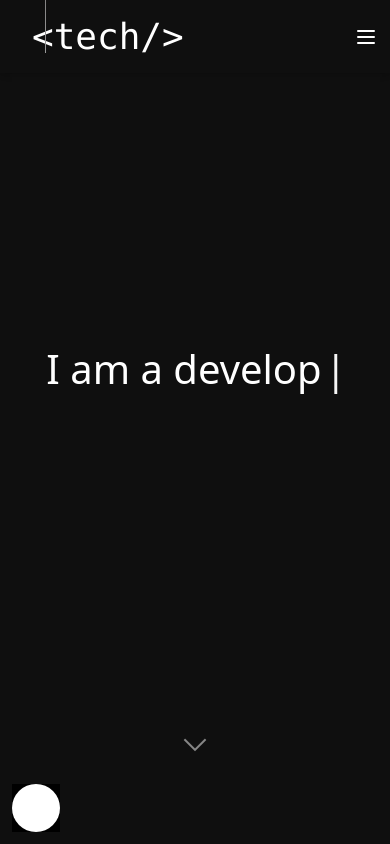
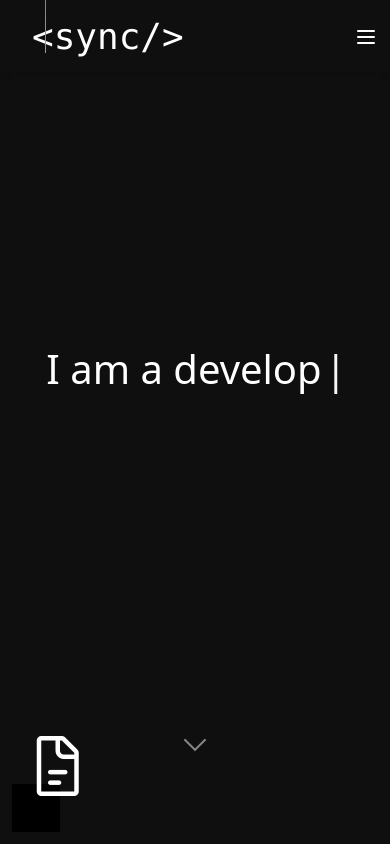
Before and after one commit to Akshat2427/Portfolio, a React (Vite) app: page / in a window 390 px wide. Shown: the top 844 px of the page. Built offline with nearby package versions, Linux system fonts and the light colour scheme.

Commit message:
Update index.html and NavBarPersonal.jsx; enhance RotateText component and styles; adjust Projects data

```diff
--- a/index.html
+++ b/index.html
@@ -5,7 +5,7 @@
     <link rel="icon" type="image/svg+xml" href="/catInFormal.jpg" style="border-radius: 50%;" />
     <meta name="viewport" content="width=device-width, initial-scale=1.0" />
     <link href="https://fonts.googleapis.com/css2?family=Roboto+Mono:wght@400;700&display=swap" rel="stylesheet">
-
+    <link rel="stylesheet" href="https://fonts.googleapis.com/css2?family=Material+Symbols+Outlined:opsz,wght,FILL,GRAD@24,400,0,0&icon_names=docs" />
     <title>Portfolio</title>
   </head>
   <body>
--- a/src/components/NavBarPersonal.jsx
+++ b/src/components/NavBarPersonal.jsx
@@ -26,7 +26,7 @@ const NavBar = () => {
     >
       <div className="text-4xl">
         <NavLink to="/" className="hover:text-[#f1c40f] font-mono">
-       {"<tech/>"}
+       {"<sync/>"}
         </NavLink>
       </div>
 
@@ -73,7 +73,7 @@ const NavBar = () => {
         initial={{ x: "-100%" }}
         animate={isOpen ? { x: 0 } : { x: "-100%" }}
         transition={{ type: "tween", duration: 0.4 }}
-        className={`absolute top-20 left-0 w-full h-screen bg-black bg-opacity-95 flex flex-col items-center justify-start opacity-100 transition-all duration-500 ease-in-out z-10 lg:static lg:flex lg:flex-row lg:space-x-12 lg:h-auto lg:bg-transparent lg:w-auto lg:mx-[-400px] lg:p-0 font-mono space-y-8 lg:space-y-0`}
+        className={`absolute top-20 left-0 w-full h-screen bg-black bg-opacity-95 flex flex-col items-center justify-start opacity-100 transition-all duration-500 ease-in-out z-10 lg:static lg:flex lg:flex-row lg:space-x-12 lg:h-auto lg:bg-transparent lg:w-auto lg:mx-[-400px] lg:p-0 font-mono space-y-8 lg:space-y-0 pt-64`}
       >
         <Link
          to="Landing"
--- a/src/components/RotateText.css
+++ b/src/components/RotateText.css
@@ -35,10 +35,47 @@
     color: white;
     transform-origin: 0 60px
   }
+.circle{
+  visibility: visible;
 
+}
+.docx{
+  visibility: hidden;
+  position: absolute;
+}
   @media (max-width: 768px) {
     section {
       visibility: hidden;
     }
+    .circle{
+      visibility: hidden;
+
+    }
+    .docx{
+      visibility: visible;
+      bottom: 30px;
+      left: 10px;
+      display: flex;
+
+    }
 
   }
+
+@keyframes swing {
+  0% {
+    transform: rotate(5deg);
+  }
+  50% {
+    transform: rotate(-20deg);
+  }
+  100% {
+    transform: rotate(5deg);
+  }
+}
+
+
+.swing-icon {
+  display: inline-block;
+  animation: swing 1.5s ease-in-out 2;
+  animation-delay: 1s;
+}
--- a/src/components/RotateText.jsx
+++ b/src/components/RotateText.jsx
@@ -13,6 +13,16 @@ export default function RotateText() {
 
   return (
     <div className="RotateText">
+
+
+<div className="docx">
+  <span className="material-symbols-outlined text-7xl swing-icon">
+    docs
+  </span>
+</div>
+
+
+
       <section>
         {Letter.map((item, index) => {
           return (
@@ -33,7 +43,7 @@ export default function RotateText() {
     target="_blank"
     rel="noopener noreferrer"
     >
-    <div className="h-12 w-12 bg-white rounded-full "></div>
+    <div className="h-12 w-12 bg-white rounded-full circle "></div>
     </NavLink>
     </div>
   );
--- a/src/components/SlideShow.jsx
+++ b/src/components/SlideShow.jsx
@@ -3,7 +3,7 @@ import { motion, AnimatePresence } from "framer-motion";
 import { Cards } from "../components/Cards";
 
 function SlideshowCard({ images = [], titles = [], descriptions = [], techStacks = [], demo = [], github = [] }) {
-  const [currentIndex, setCurrentIndex] = useState(0);
+  const [currentIndex, setCurrentIndex] = useState(2);
   const [direction, setDirection] = useState(0);
 
   const nextImage = () => {
@@ -96,7 +96,7 @@ function SlideshowCard({ images = [], titles = [], descriptions = [], techStacks
 }
 
 function Slideshow({ images = [], titles = [], descriptions = [], techStacks = [], demo = [], github = [] }) {
-  const [currentIndex, setCurrentIndex] = useState(0);
+  const [currentIndex, setCurrentIndex] = useState(2);
   const [direction, setDirection] = useState(0);
   const [isMobileScreen, setIsMobileScreen] = useState(false);
 
--- a/src/pages/Projects.jsx
+++ b/src/pages/Projects.jsx
@@ -19,25 +19,25 @@ function Projects() {
 
     "Simplifying Bill Sharing, Empowering Groups to Settle Expenses Seamlessly.",
     "My Portfolio Website",
-    "Where Conversations Flow, Connections Grow, and Every Message Matters.",
+    "Where Conversations Find Their Circle.",
   ];
   const techStacks = [
 
     "React, Firebase, Context API",
     "React, Tailwind CSS",
-    "React, Redux, Socket.io, Express, MongoDB",
+    "React, Redux, Socket.io, Express, MongoDB, Firebase",
   ];
   const demo = [
 
     "https://split-it-3.vercel.app/",
     "https://akshat-vashisht-portfolio.vercel.app/",
-    "https://split-it-3.vercel.app/",
+    "https://chat-sphere-pearl.vercel.app/",
   ];
   const github = [
 
    "https://github.com/Akshat2427/SplitIt",
    "https://github.com/Akshat2427/Portfolio",
-   "https://github.com/Akshat2427/SplitIt",
+   "https://github.com/Akshat2427/ChatSphere",
   ];
   return (
     <div id="projects" className="bg-gray-900 text-white h-[210vh]">
```
Also changed, not shown: public/ChatSphere.png, public/icon-cat.png (added).
